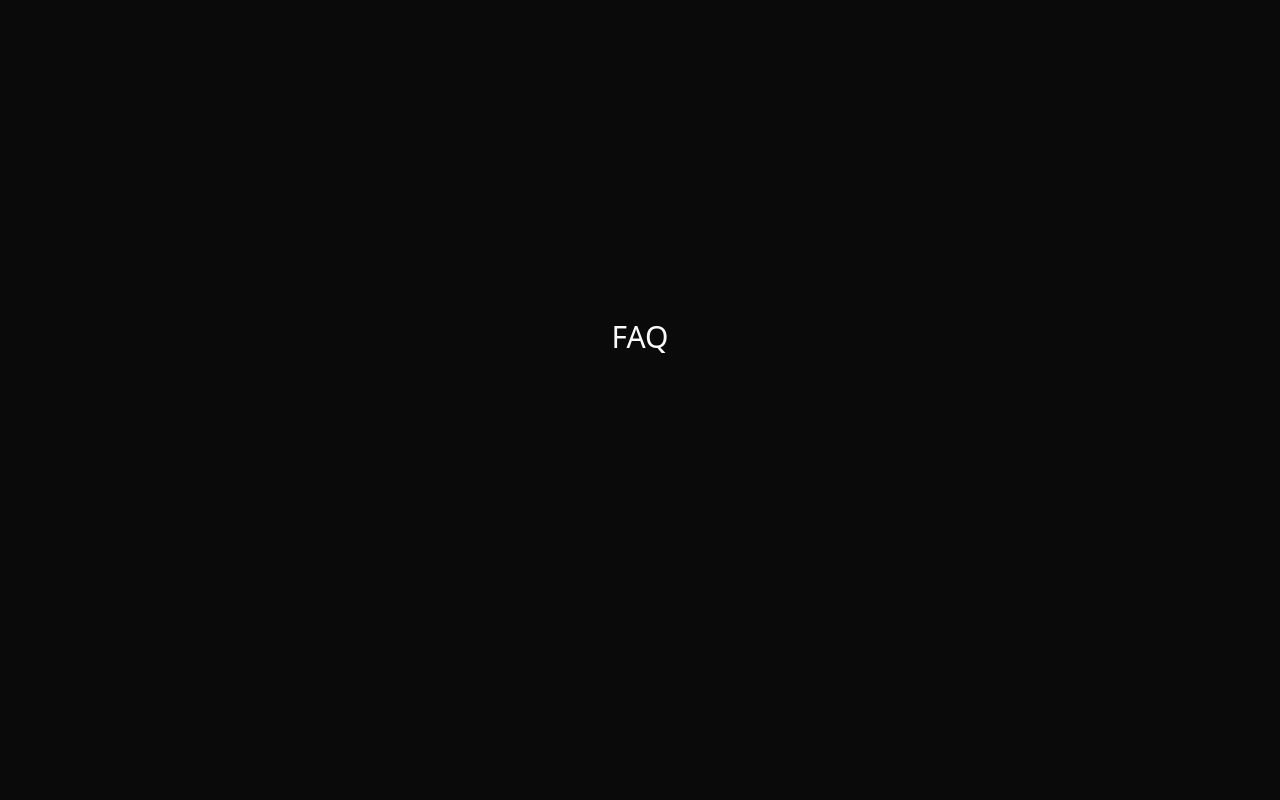
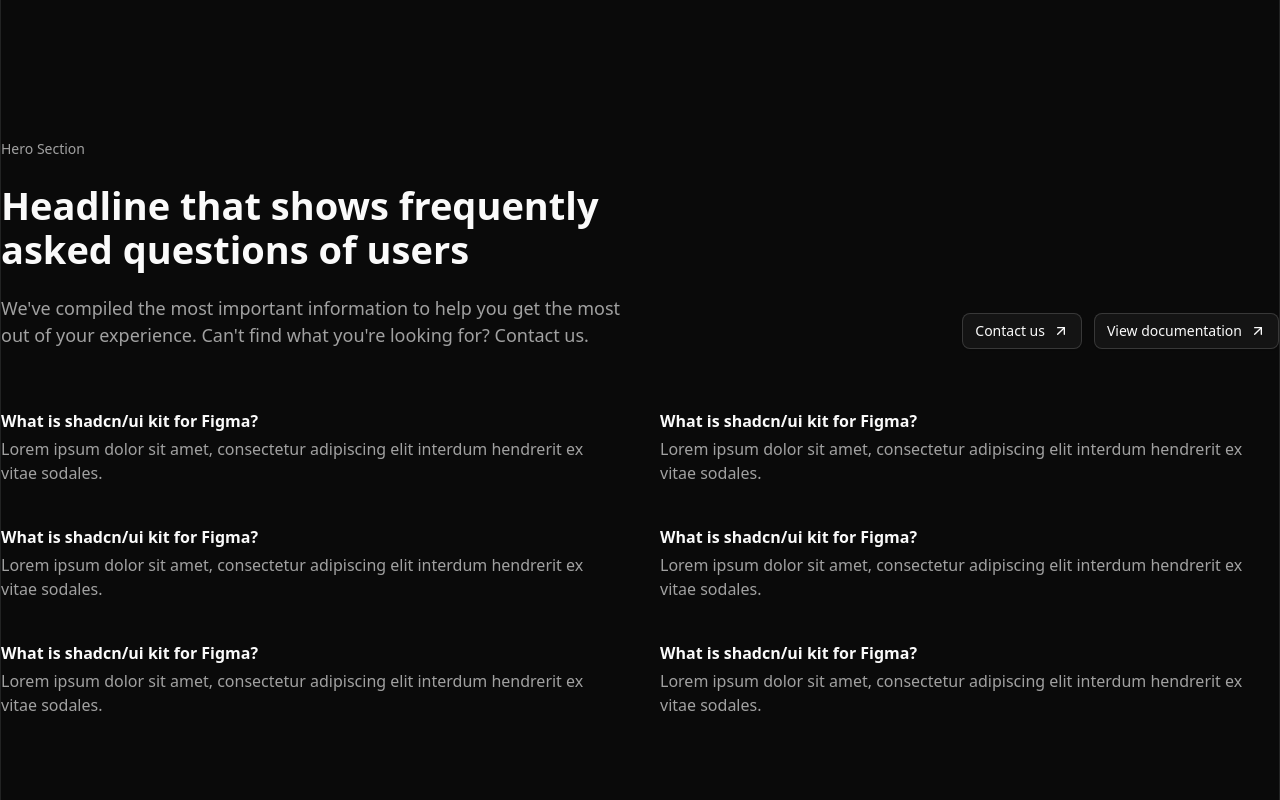
Before and after one commit to yeahitsmejayyy/skelly-site, a React (Vite) app: page / in a window 1280 px wide. Shown: the part 10220-11020 px from the top of the page. Built offline with nearby package versions, Linux system fonts and the light colour scheme.

Commit message:
added faq1 section component

```diff
--- a/src/components/site/faq/faq-1.tsx
+++ b/src/components/site/faq/faq-1.tsx
@@ -1,11 +1,71 @@
 // interface FAQ1Props {
 //   // define props here
 // }
+
+import { Button } from "@/components/ui/button";
+import { ArrowUpRight } from "lucide-react";
+
 // props: FAQ1Props
 export default function FAQ1() {
     return (
-        <div className="w-full h-screen flex items-center justify-center">
-            <p className="text-3xl">FAQ</p>
+        <div className="w-full flex items-center justify-center border">
+            <div className="w-325 lg:py-50 py-30 lg:px-0 px-6">
+                <div className="grid lg:grid-cols-2 grid-cols-1 mb-15">
+                    <div className="flex flex-col justify-center lg:gap-y-[24px] gap-y-[24px] lg:mb-0 mb-8">
+                        <p className="text-muted-foreground lg:text-[14px]">Hero Section</p>
+                        <h1 className="lg:text-[38px] text-[30px] font-bold lg:leading-11 leading-8">Headline that shows frequently asked questions of users</h1>
+                        <p className="text-muted-foreground lg:text-[18px]">
+                            We've compiled the most important information to help you get the most out of your experience. Can't find what you're looking for? Contact us.
+                        </p>
+                    </div>
+
+                    <div className="flex lg:flex-row flex-col items-end justify-end lg:gap-x-3 gap-y-3">
+                        <Button variant={'outline'} className="lg:w-fit w-full">Contact us <ArrowUpRight /></Button>
+                        <Button variant={'outline'} className="lg:w-fit w-full">View documentation <ArrowUpRight /></Button>
+                    </div>
+                </div>
+
+
+                {/* questions */}
+                <div className="grid lg:grid-cols-2 grid-cols-1 gap-10">
+                    <div className="flex flex-col items-start gap-y-4">
+                        <div className="flex flex-col gap-y-1">
+                            <p className="font-bold">What is shadcn/ui kit for Figma?</p>
+                            <p className="text-muted-foreground">Lorem ipsum dolor sit amet, consectetur adipiscing elit interdum hendrerit ex vitae sodales.</p>
+                        </div>
+                    </div>
+                    <div className="flex flex-col items-start gap-y-4">
+                        <div className="flex flex-col gap-y-1">
+                            <p className="font-bold">What is shadcn/ui kit for Figma?</p>
+                            <p className="text-muted-foreground">Lorem ipsum dolor sit amet, consectetur adipiscing elit interdum hendrerit ex vitae sodales.</p>
+                        </div>
+                    </div>
+                    <div className="flex flex-col items-start gap-y-4">
+                        <div className="flex flex-col gap-y-1">
+                            <p className="font-bold">What is shadcn/ui kit for Figma?</p>
+                            <p className="text-muted-foreground">Lorem ipsum dolor sit amet, consectetur adipiscing elit interdum hendrerit ex vitae sodales.</p>
+                        </div>
+                    </div>
+                    <div className="flex flex-col items-start gap-y-4">
+                        <div className="flex flex-col gap-y-1">
+                            <p className="font-bold">What is shadcn/ui kit for Figma?</p>
+                            <p className="text-muted-foreground">Lorem ipsum dolor sit amet, consectetur adipiscing elit interdum hendrerit ex vitae sodales.</p>
+                        </div>
+                    </div>
+                    <div className="flex flex-col items-start gap-y-4">
+                        <div className="flex flex-col gap-y-1">
+                            <p className="font-bold">What is shadcn/ui kit for Figma?</p>
+                            <p className="text-muted-foreground">Lorem ipsum dolor sit amet, consectetur adipiscing elit interdum hendrerit ex vitae sodales.</p>
+                        </div>
+                    </div>
+                    <div className="flex flex-col items-start gap-y-4">
+                        <div className="flex flex-col gap-y-1">
+                            <p className="font-bold">What is shadcn/ui kit for Figma?</p>
+                            <p className="text-muted-foreground">Lorem ipsum dolor sit amet, consectetur adipiscing elit interdum hendrerit ex vitae sodales.</p>
+                        </div>
+                    </div>
+                </div>
+            </div>
         </div>
     );
 }
```
